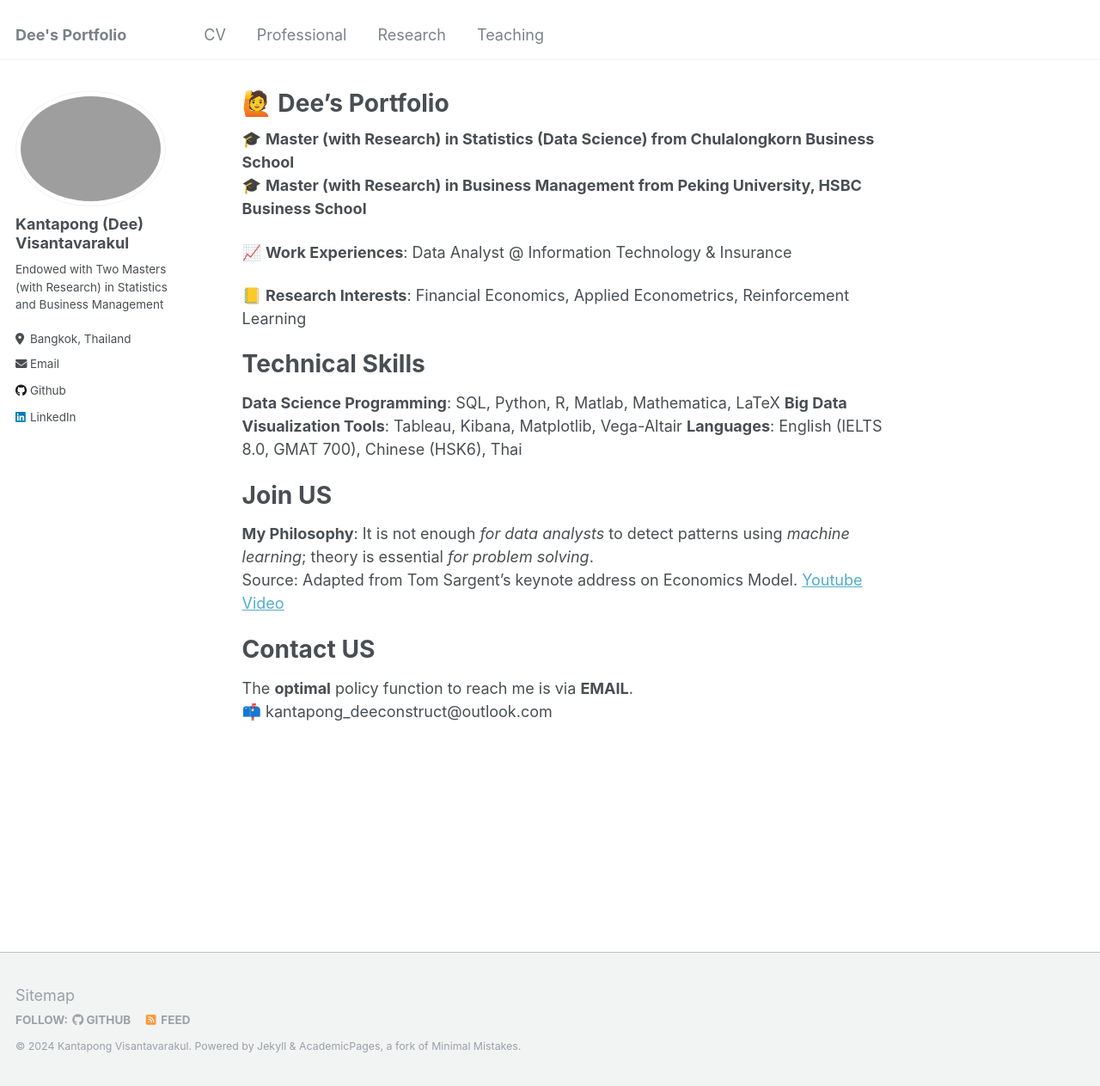
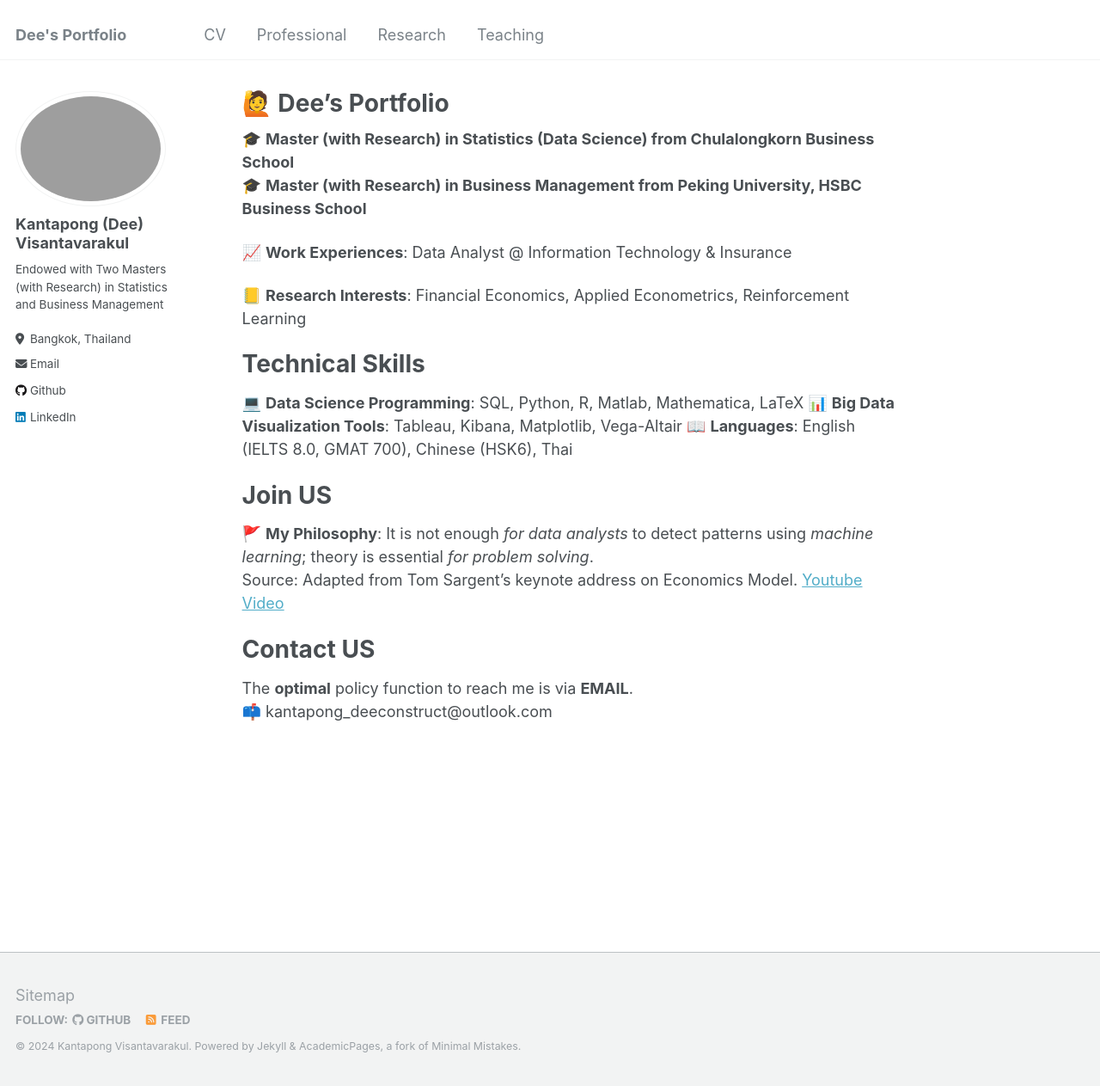
Before and after one commit to GoodDee/GoodDee.github.io, a Jekyll site: the page built from _pages/about.md, in a window 1280 px wide and 1263 px high. Shown: the whole window at 86% size. Built offline with Jekyll 4.4.1, drawn with Linux system fonts in a browser that asks for light colours.

```diff
--- a/_pages/about.md
+++ b/_pages/about.md
@@ -16,13 +16,13 @@ redirect_from:
 
 Technical Skills
 ======
-**Data Science Programming**: SQL, Python, R, Matlab, Mathematica, LaTeX
-**Big Data Visualization Tools**: Tableau, Kibana, Matplotlib, Vega-Altair
-**Languages**: English (IELTS 8.0, GMAT 700), Chinese (HSK6), Thai
+💻 **Data Science Programming**: SQL, Python, R, Matlab, Mathematica, LaTeX
+📊 **Big Data Visualization Tools**: Tableau, Kibana, Matplotlib, Vega-Altair
+📖 **Languages**: English (IELTS 8.0, GMAT 700), Chinese (HSK6), Thai
 
 Join US
 ======
-**My Philosophy**: It is not enough _for data analysts_ to detect patterns using _machine learning_; theory is essential _for problem solving_.
+🚩 **My Philosophy**: It is not enough _for data analysts_ to detect patterns using _machine learning_; theory is essential _for problem solving_.
 Source: Adapted from Tom Sargent's keynote address on Economics Model. [Youtube Video](https://www.youtube.com/watch?v=0Mf_LvwxFqY)
 
 Contact US
```
